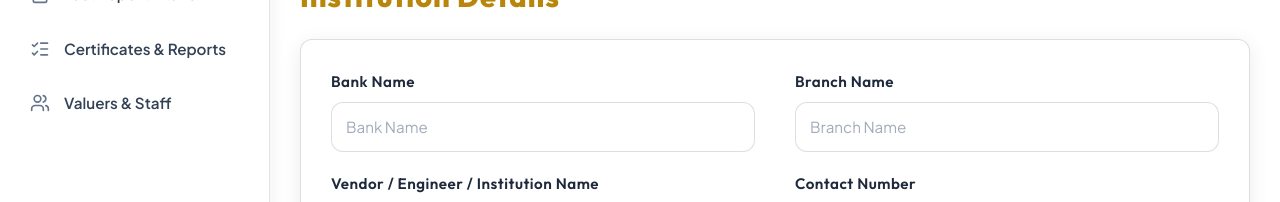
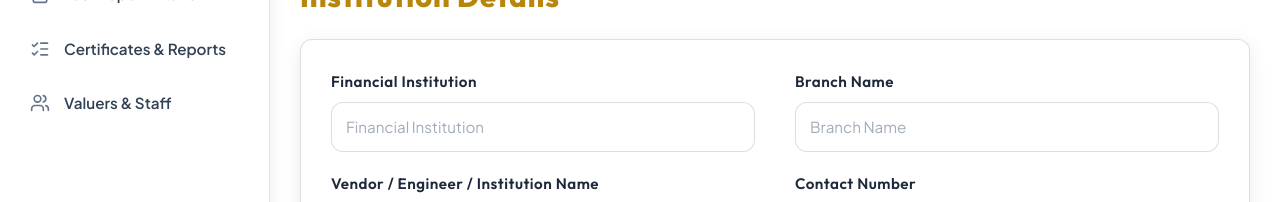
Before and after one commit to omchangela/kgn-associates, a Next.js app: page /property-values in a window 1280 px wide. Shown: the part 334-536 px from the top of the page. Built offline with nearby package versions, Linux system fonts and the light colour scheme.

Commit message:
Update label Bank Name to Financial Institution in Institution Details

```diff
--- a/src/app/property-values/page.js
+++ b/src/app/property-values/page.js
@@ -260,7 +260,7 @@ const PropertyValues = () => {
                 <h1 className={styles.pageTitle}>Institution Details</h1>
                 <div className={styles.card}>
                   <div className={styles.formGrid}>
-                    <InputGroup label="Bank Name" placeholder="Bank Name" section="institutionDetails" field="bank_name" />
+                    <InputGroup label="Financial Institution" placeholder="Financial Institution" section="institutionDetails" field="bank_name" />
                     <InputGroup label="Branch Name" placeholder="Branch Name" section="institutionDetails" field="branch_name" />
                     <InputGroup label="Vendor / Engineer / Institution Name" placeholder="Vendor/engineer/institution name" section="institutionDetails" field="vendor_engineer_institution_name" />
                     <InputGroup label="Contact Number" placeholder="Number" section="institutionDetails" field="vendor_contact_number" />
```
